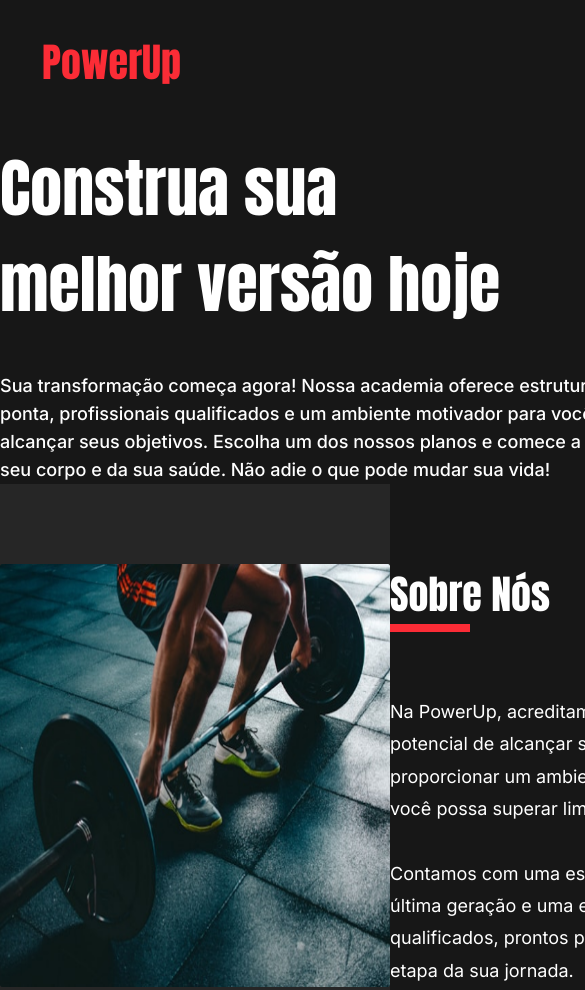
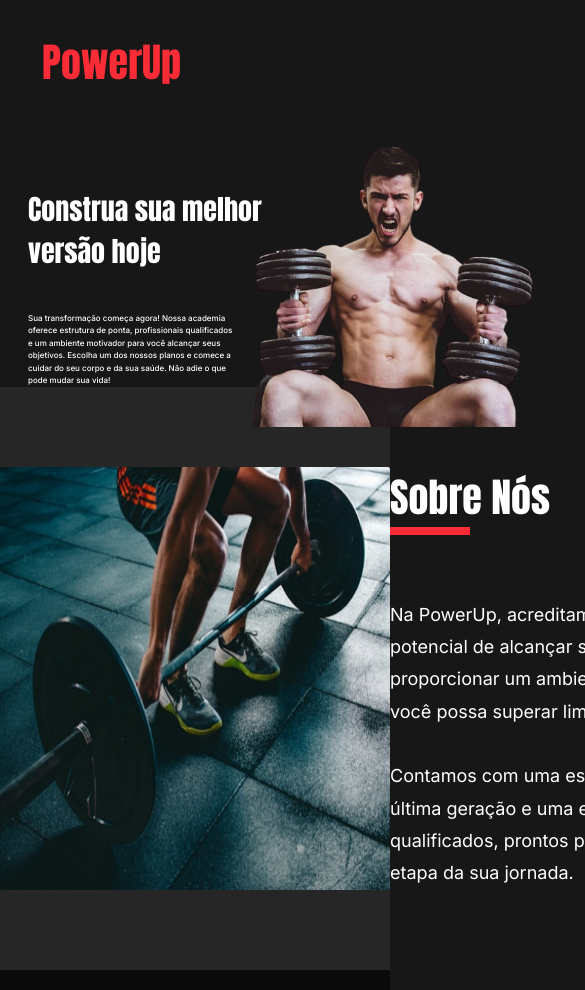
Before and after one commit to LucasAndrade912/power-up, a website built with Vite: page src/index.html in a window 390 px wide. Shown: the top 990 px of the page, 585 px wide, since content can reach past the window. Built offline with nearby package versions, Linux system fonts and the light colour scheme; some icons are missing.

Commit message:
feat: add responsiveness in Hero section

```diff
--- a/src/index.html
+++ b/src/index.html
@@ -90,17 +90,17 @@
             </div>
         </header>
 
-        <section id="hero" class="relative">
+        <section id="hero" class="relative max-lg:pt-12">
             <div
                 id="hero-content"
-                class="flex max-w-content m-auto gap-8 items-center"
+                class="flex max-w-content m-auto gap-8 items-center max-lg:max-w-full max-lg:px-7"
             >
                 <div id="hero-texts" class="flex flex-col">
-                    <h1 class="font-anton text-main-title w-[526px]">
+                    <h1 class="font-anton text-main-title w-[32.875rem] max-lg:text-[1.75rem] max-lg:max-w-[17.5rem]">
                         Construa sua melhor versão hoje
                     </h1>
 
-                    <p class="text-lg w-[668px] mt-10 font-medium">
+                    <p class="text-lg w-[668px] mt-10 font-medium max-lg:text-[.5rem] max-lg:max-w-[13rem]">
                         Sua transformação começa agora! Nossa academia oferece
                         estrutura de ponta, profissionais qualificados e um
                         ambiente motivador para você alcançar seus objetivos.
@@ -113,7 +113,7 @@
                 <img
                     src="./assets/img-01.png"
                     alt="Homem com pesos de academia"
-                    class="relative -right-6"
+                    class="relative -right-6 max-lg:absolute max-lg:h-[17.5rem] max-lg:left-[52%]"
                 />
             </div>
         </section>
```
